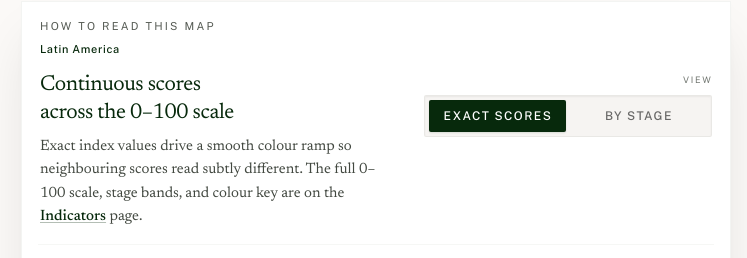
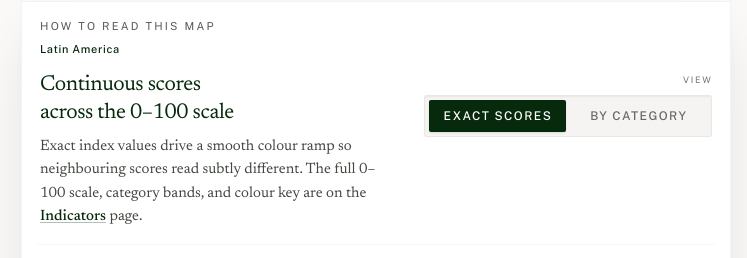
Before and after one commit to v0420-iaer/dgw-index, a website: page index.html in a window 1280 px wide. Shown: the part 144-402 px from the top of the page, 27-774 px from the left. Drawn offline with nearby package versions, Linux system fonts and the light colour scheme; no server answers.

Commit message:
Regime categories: illiberal/developed/consolidated/non-democratic labels and copy
Made-with: Cursor

```diff
--- a/data/democracy-scale.js
+++ b/data/democracy-scale.js
@@ -1,5 +1,5 @@
 /**
- * Mirrors scripts/democracy-scale.cjs — continuous scale + flat stage colours (shared five-colour palette).
+ * Mirrors scripts/democracy-scale.cjs — continuous scale + flat regime category colours (shared five-colour palette).
  */
 (function (global) {
   "use strict";
@@ -11,10 +11,10 @@
 
   function categoryFromScore(score) {
     const s = clamp0100(score);
-    if (s >= 80) return "Consolidated stage";
-    if (s >= 60) return "Developed stage";
-    if (s >= 36) return "Transitional stage";
-    return "Non-democratic stage";
+    if (s >= 80) return "Consolidated democracy";
+    if (s >= 60) return "Developed democracy";
+    if (s >= 36) return "Illiberal democracy";
+    return "Non-democratic regime";
   }
 
   function lerp(a, b, t) {
@@ -76,16 +76,19 @@
 
   function flatCategoryColor(category) {
     switch (category) {
+      case "Consolidated democracy":
       case "Consolidated stage":
-      case "Consolidated democracy":
         return "rgb(0, 61, 91)";
+      case "Developed democracy":
       case "Developed stage":
       case "Electoral democracy":
         return "rgb(48, 99, 142)";
+      case "Illiberal democracy":
       case "Transitional stage":
       case "Transitional":
       case "Transition":
         return "rgb(237, 174, 73)";
+      case "Non-democratic regime":
       case "Non-democratic stage":
       case "No democracy":
         return "rgb(209, 73, 91)";
--- a/data/ingested-excel.js
+++ b/data/ingested-excel.js
@@ -27,133 +27,133 @@ window.__DGW__ = {
   "countryData": {
     "Uruguay": {
       "score": 84.98267,
-      "category": "Consolidated stage",
+      "category": "Consolidated democracy",
       "color": "rgb(36, 83, 121)",
       "regionalRank": 1
     },
     "Chile": {
       "score": 82.162885,
-      "category": "Consolidated stage",
+      "category": "Consolidated democracy",
       "color": "rgb(43, 92, 133)",
       "regionalRank": 2
     },
     "Costa Rica": {
       "score": 77.46975,
-      "category": "Developed stage",
+      "category": "Developed democracy",
       "color": "rgb(47, 100, 143)",
       "regionalRank": 3
     },
     "Brasil": {
       "score": 71.592645,
-      "category": "Developed stage",
+      "category": "Developed democracy",
       "color": "rgb(32, 122, 158)",
       "regionalRank": 4
     },
     "Colombia": {
       "score": 69.26541499999999,
-      "category": "Developed stage",
+      "category": "Developed democracy",
       "color": "rgb(23, 135, 166)",
       "regionalRank": 5
     },
     "Argentina": {
       "score": 69.128715,
-      "category": "Developed stage",
+      "category": "Developed democracy",
       "color": "rgb(23, 136, 166)",
       "regionalRank": 6
     },
     "Dominican Republic": {
       "score": 65.24162,
-      "category": "Developed stage",
+      "category": "Developed democracy",
       "color": "rgb(9, 155, 179)",
       "regionalRank": 7
     },
     "Panama": {
       "score": 63.50356,
-      "category": "Developed stage",
+      "category": "Developed democracy",
       "color": "rgb(4, 162, 184)",
       "regionalRank": 8
     },
     "Ecuador": {
       "score": 59.262024999999994,
-      "category": "Transitional stage",
+      "category": "Illiberal democracy",
       "color": "rgb(186, 110, 30)",
       "regionalRank": 9
     },
     "Perú": {
       "score": 58.669455000000006,
-      "category": "Transitional stage",
+      "category": "Illiberal democracy",
       "color": "rgb(187, 112, 32)",
       "regionalRank": 10
     },
     "Paraguay": {
       "score": 58.379214999999995,
-      "category": "Transitional stage",
+      "category": "Illiberal democracy",
       "color": "rgb(188, 114, 35)",
       "regionalRank": 11
     },
     "Guatemala": {
       "score": 56.623464999999996,
-      "category": "Transitional stage",
+      "category": "Illiberal democracy",
       "color": "rgb(193, 123, 47)",
       "regionalRank": 12
     },
     "Bolivia": {
       "score": 54.822314999999996,
-      "category": "Transitional stage",
+      "category": "Illiberal democracy",
       "color": "rgb(199, 134, 61)",
       "regionalRank": 13
     },
     "Suriname": {
       "score": 54.518495,
-      "category": "Transitional stage",
+      "category": "Illiberal democracy",
       "color": "rgb(199, 135, 63)",
       "regionalRank": 14
     },
     "Mexico": {
       "score": 53.539415,
-      "category": "Transitional stage",
+      "category": "Illiberal democracy",
       "color": "rgb(202, 141, 70)",
       "regionalRank": 15
     },
     "Honduras": {
       "score": 52.889815,
-      "category": "Transitional stage",
+      "category": "Illiberal democracy",
       "color": "rgb(204, 145, 75)",
       "regionalRank": 16
     },
     "Guyana": {
       "score": 49.13162,
-      "category": "Transitional stage",
+      "category": "Illiberal democracy",
       "color": "rgb(216, 166, 102)",
       "regionalRank": 17
     },
     "El Salvador": {
       "score": 41.74542,
-      "category": "Transitional stage",
+      "category": "Illiberal democracy",
       "color": "rgb(238, 208, 156)",
       "regionalRank": 18
     },
     "Cuba": {
       "score": 32.517655,
-      "category": "Non-democratic stage",
+      "category": "Non-democratic regime",
       "color": "rgb(206, 77, 98)",
       "regionalRank": 19
     },
     "Haiti": {
       "score": 31.52892,
-      "category": "Non-democratic stage",
+      "category": "Non-democratic regime",
       "color": "rgb(207, 81, 101)",
       "regionalRank": 20
     },
     "Nicaragua": {
       "score": 23.24965,
-      "category": "Non-democratic stage",
+      "category": "Non-democratic regime",
       "color": "rgb(220, 117, 133)",
       "regionalRank": 21
     },
     "Venezuela": {
       "score": 21.042595,
-      "category": "Non-democratic stage",
+      "category": "Non-democratic regime",
       "color": "rgb(223, 127, 141)",
       "regionalRank": 22
     }
--- a/index.html
+++ b/index.html
@@ -512,13 +512,13 @@
 <div class="mt-2 sm:mt-3.5 flex flex-col gap-3 sm:gap-5 lg:flex-row lg:items-start lg:justify-between lg:gap-8">
 <div class="min-w-0 flex-1 space-y-1.5 sm:space-y-2 lg:max-w-[28rem]">
 <h3 id="map-mode-title" class="map-headline-mobile font-headline text-base sm:text-lg md:text-[1.35rem] text-primary leading-[1.2] tracking-[-0.02em] text-balance">Continuous scores across the 0–100 scale</h3>
-<p id="map-mode-blurb" class="font-body text-[12px] sm:text-[0.9375rem] text-on-surface-variant leading-snug sm:leading-[1.55] text-pretty max-lg:line-clamp-4" aria-live="polite">Exact index values drive a smooth colour ramp so neighbouring scores read subtly different. The full 0–100 scale, stage bands, and colour key are on the <a href="indicators.html" class="text-primary font-medium underline decoration-primary/30 underline-offset-2 hover:decoration-primary">Indicators</a> page.</p>
+<p id="map-mode-blurb" class="font-body text-[12px] sm:text-[0.9375rem] text-on-surface-variant leading-snug sm:leading-[1.55] text-pretty max-lg:line-clamp-4" aria-live="polite">Exact index values drive a smooth colour ramp so neighbouring scores read subtly different. The full 0–100 scale, category bands, and colour key are on the <a href="indicators.html" class="text-primary font-medium underline decoration-primary/30 underline-offset-2 hover:decoration-primary">Indicators</a> page.</p>
 </div>
 <div class="flex flex-col gap-2 shrink-0 w-full sm:w-auto sm:min-w-[17rem] lg:min-w-[18rem] lg:pt-0.5 max-lg:flex-row max-lg:items-center max-lg:justify-between max-lg:gap-3">
 <span class="font-label text-[9px] uppercase tracking-[0.18em] text-on-surface-variant/75 max-lg:sr-only sm:text-right">View</span>
 <div class="map-mode-track flex p-1 rounded-sm bg-surface-container-low/90 border border-outline-variant/25 gap-1 flex-1 min-w-0 max-lg:max-w-[20rem] max-lg:ml-auto" role="group" aria-label="Choose how countries are coloured on the map">
 <button type="button" id="map-mode-score" class="map-mode-btn flex min-h-[40px] sm:min-h-0 items-center justify-center flex-1 px-2.5 sm:px-3 py-2 sm:py-2 text-[10px] sm:text-xs font-label font-medium uppercase tracking-[0.12em] rounded-sm transition-all duration-200 bg-primary text-on-primary shadow-[0_1px_2px_rgba(7,41,12,0.12)]" aria-pressed="true">Exact scores</button>
-<button type="button" id="map-mode-category" class="map-mode-btn flex min-h-[40px] sm:min-h-0 items-center justify-center flex-1 px-2.5 sm:px-3 py-2 sm:py-2 text-[10px] sm:text-xs font-label font-medium uppercase tracking-[0.12em] rounded-sm transition-all duration-200 text-on-background/65 hover:text-primary hover:bg-surface-container-high/70" aria-pressed="false">By stage</button>
+<button type="button" id="map-mode-category" class="map-mode-btn flex min-h-[40px] sm:min-h-0 items-center justify-center flex-1 px-2.5 sm:px-3 py-2 sm:py-2 text-[10px] sm:text-xs font-label font-medium uppercase tracking-[0.12em] rounded-sm transition-all duration-200 text-on-background/65 hover:text-primary hover:bg-surface-container-high/70" aria-pressed="false">By category</button>
 </div>
 </div>
 </div>
@@ -566,7 +566,7 @@
 <tr class="border-b border-outline-variant/15">
 <th class="font-label text-xs uppercase tracking-widest text-on-surface-variant font-normal py-4 px-2">Country</th>
 <th class="font-label text-xs uppercase tracking-widest text-on-surface-variant font-normal py-4 px-2 text-right">Score</th>
-<th class="font-label text-xs uppercase tracking-widest text-on-surface-variant font-normal py-4 px-2 pl-6">Stage</th>
+<th class="font-label text-xs uppercase tracking-widest text-on-surface-variant font-normal py-4 px-2 pl-6">Category</th>
 </tr>
 </thead>
 <tbody id="ranking-table-body" class="font-body text-sm sm:text-base md:text-lg text-on-surface">
@@ -730,7 +730,7 @@
     let focusProgress = 0;
     let revealed = false;
     let lastRevealed = false;
-    /** "score" = gradient by exact score; "category" = flat four democracy stage colours. */
+    /** "score" = gradient by exact score; "category" = flat four regime category colours. */
     let mapColorMode = "score";
     let tableLinkedCountry = null;
     let graticule = d3.geoGraticule().step([20, 20]);
@@ -841,14 +841,14 @@
         score: {
             title: "Continuous scores across the 0–100 scale",
             blurbHtml:
-                "Exact index values drive a smooth colour ramp so neighbouring scores read subtly different. The full 0–100 scale, stage bands, and colour key are on the <a href=\"indicators.html\" class=\"" +
+                "Exact index values drive a smooth colour ramp so neighbouring scores read subtly different. The full 0–100 scale, category bands, and colour key are on the <a href=\"indicators.html\" class=\"" +
                 linkCls +
                 "\">Indicators</a> page."
         },
         category: {
-            title: "Four democracy stages, one solid colour each",
+            title: "Four regime categories, one solid colour each",
             blurbHtml:
-                "Each country uses one flat colour for its democracy stage. Stages, score ranges, and the legend are on the <a href=\"indicators.html\" class=\"" +
+                "Each country uses one flat colour for its regime category. Categories, score ranges, and the legend are on the <a href=\"indicators.html\" class=\"" +
                 linkCls +
                 "\">Indicators</a> page."
         }
@@ -1142,7 +1142,7 @@
                 if (mapColorMode === "category") {
                     mapEl.setAttribute(
                         "aria-label",
-                        "Globe centred on Latin America; index countries are coloured by democracy stage (four flat colours)."
+                        "Globe centred on Latin America; index countries are coloured by regime category (four flat colours)."
                     );
                 } else {
                     mapEl.setAttribute(
```
Also changed, not shown: country-profiles.html (+1 -1 lines), data/ingested-excel.json (+22 -22 lines), indicators.html (+9 -9 lines), scripts/democracy-scale.cjs (+11 -8 lines).
